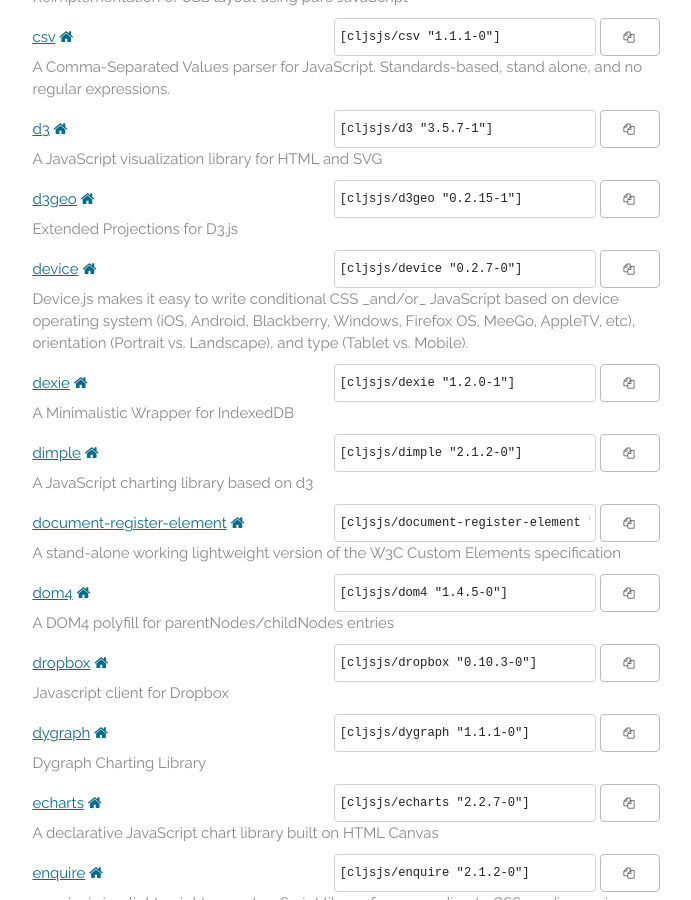
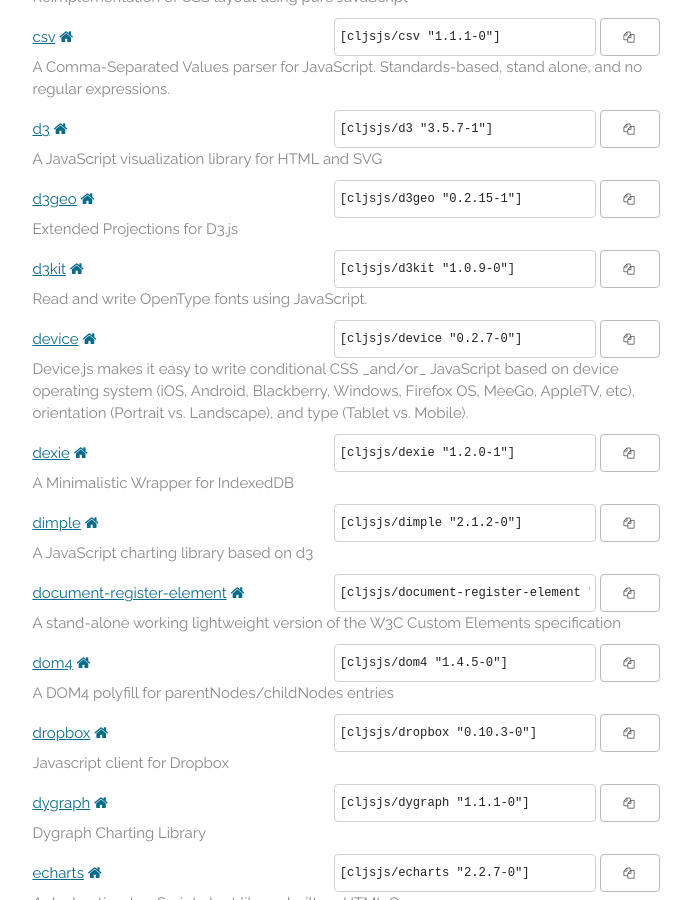
Before and after one commit to cljsjs/cljsjs.github.io, a Jekyll site: the page built from index.markdown, in a window 1280 px wide and 900 px high, scrolled down 2492 px. Shown: the whole window, without its empty margins (294-985 px from the left). Built offline with Jekyll 4.4.1, drawn with Linux system fonts in a browser that asks for light colours; nearby versions of some CDN libraries; comment, search, counter and statistics services are not loaded.

Commit message:
Automatic update

```diff
--- a/_includes/packages.html
+++ b/_includes/packages.html
@@ -202,6 +202,15 @@
       <button data-clipboard-text='[cljsjs/d3geo "0.2.15-1"]'><i class="fa fa-copy"></i></button>
     </span>
     <p class="description">Extended Projections for D3.js</p>
+  </li>
+  <li>
+    <a href="https://clojars.org/cljsjs/d3kit">d3kit</a>
+    <a href="https://github.com/twitter/d3kit" target="new"><i class="fa fa-home"></i></a>
+    <span class="clojars">
+      <input type="text" value='[cljsjs/d3kit "1.0.9-0"]'/>
+      <button data-clipboard-text='[cljsjs/d3kit "1.0.9-0"]'><i class="fa fa-copy"></i></button>
+    </span>
+    <p class="description">Read and write OpenType fonts using JavaScript.</p>
   </li>
   <li>
     <a href="https://clojars.org/cljsjs/device">device</a>
```
